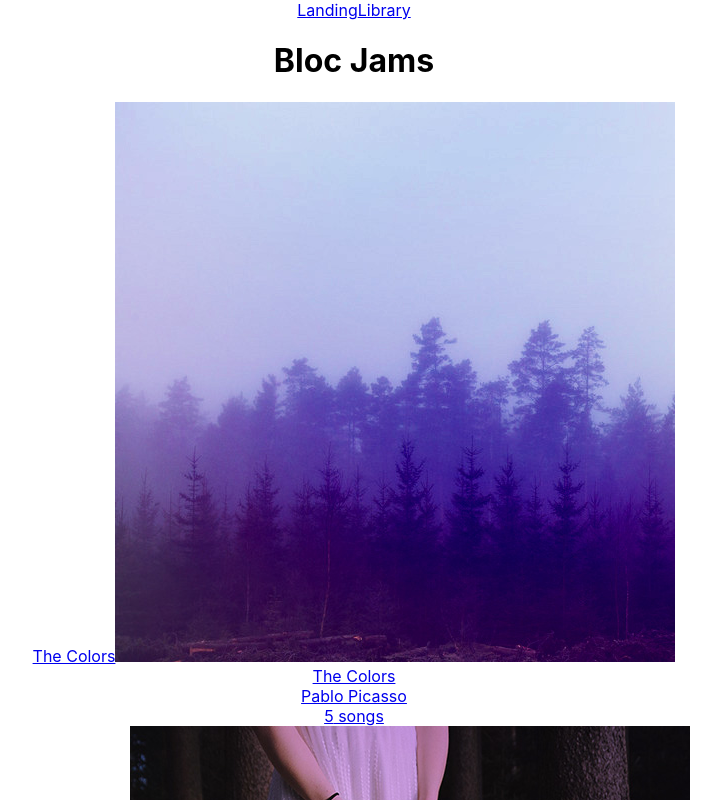
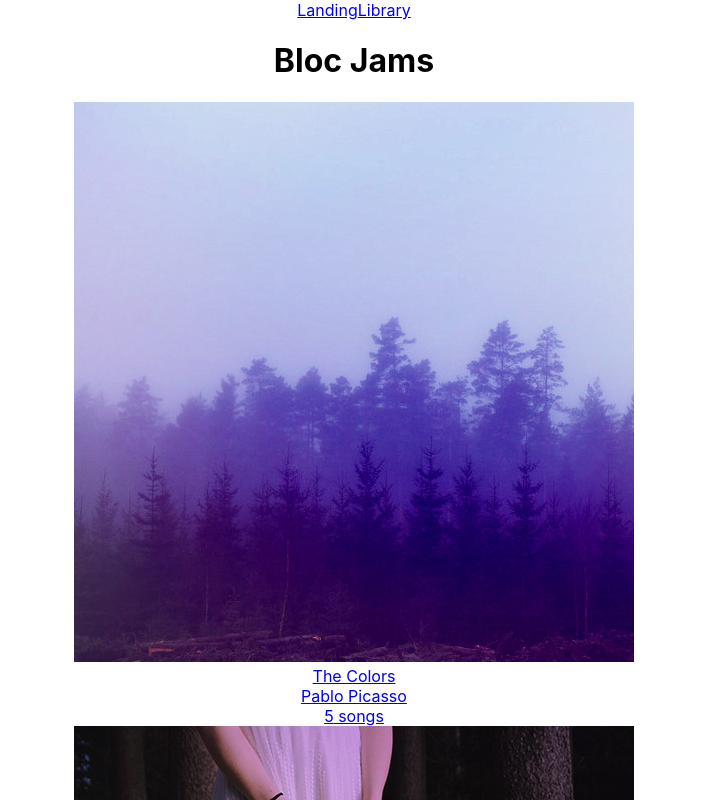
Before and after one commit to keolasin/bloc-jams-react, a React (Create React App) app: page /library in a window 1280 px wide. Shown: the top 800 px of the page, without its empty margins (286-1007 px from the left). Built offline with nearby package versions, Linux system fonts and the light colour scheme.

Commit message:
library complete

```diff
--- a/src/components/Library.js
+++ b/src/components/Library.js
@@ -7,13 +7,13 @@ class Library extends Component {
     super(props);
     this.state = { albums: albumData };
   }
+
   render(){
     return(
       <section className="library">
         {
           this.state.albums.map( (album, index) =>
             <Link to={`/album/${album.slug}`} key={index}>
-              {album.title}
               <img src={album.albumCover} alt={album.title} />
               <div>{album.title}</div>
               <div>{album.artist}</div>
```
